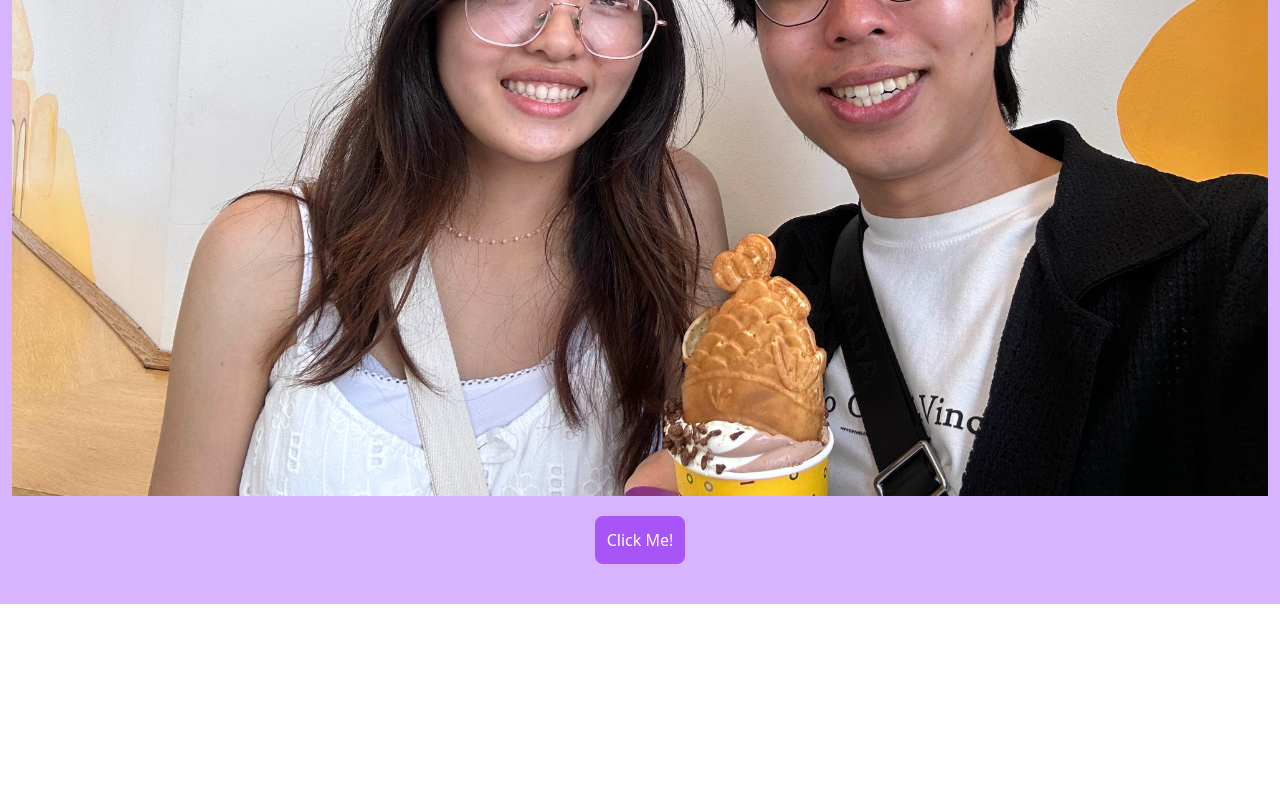
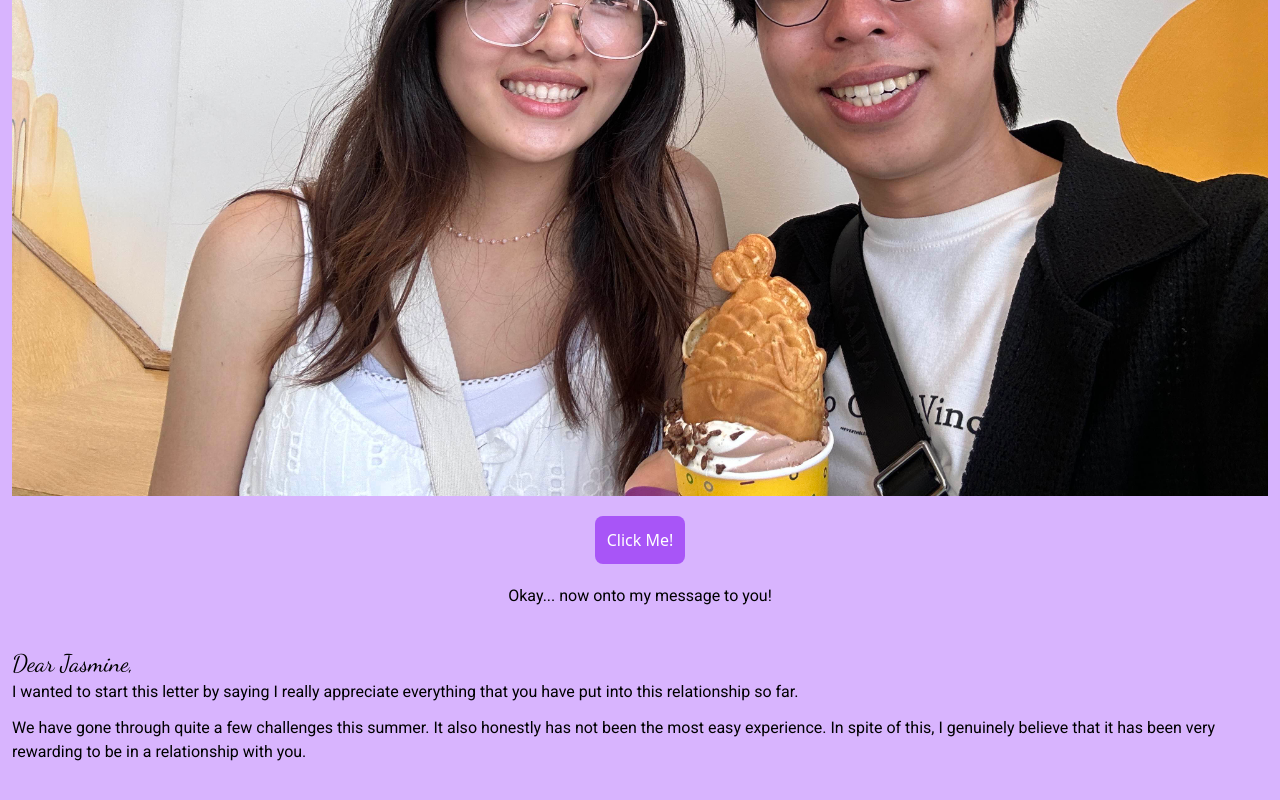
Before and after one commit to KyleHu14/national-gf-day, an Astro site: page / in a window 1280 px wide. Shown: the part 1118-1918 px from the top of the page. Before the commit the page ends 1722 px from the top, so only its background shows below. Built offline with nearby package versions, Linux system fonts and the light colour scheme; Astro itself is replaced by a stand-in of ours.

Commit message:
started writing letter

```diff
--- a/src/pages/index.astro
+++ b/src/pages/index.astro
@@ -37,6 +37,24 @@ import Layout from "../layouts/Layout.astro"
 			>
 			<img id="funny" class="hidden" src="pic-3.jpg" />
 		</div>
+
+		<div class="mt-5 font-['Roboto']">
+			<h1 class="text-center">Okay... now onto my message to you!</h1>
+
+			<p class="mt-10 dancing-script text-2xl">Dear Jasmine,</p>
+			<div class="flex flex-col gap-3">
+				<p>
+					I wanted to start this letter by saying I really appreciate
+					everything that you have put into this relationship so far.
+				</p>
+				<p>
+					We have gone through quite a few challenges this summer. It
+					also honestly has not been the most easy experience. In
+					spite of this, I genuinely believe that it has been very
+					rewarding to be in a relationship with you.
+				</p>
+			</div>
+		</div>
 	</main>
 </Layout>
 <style>
```
